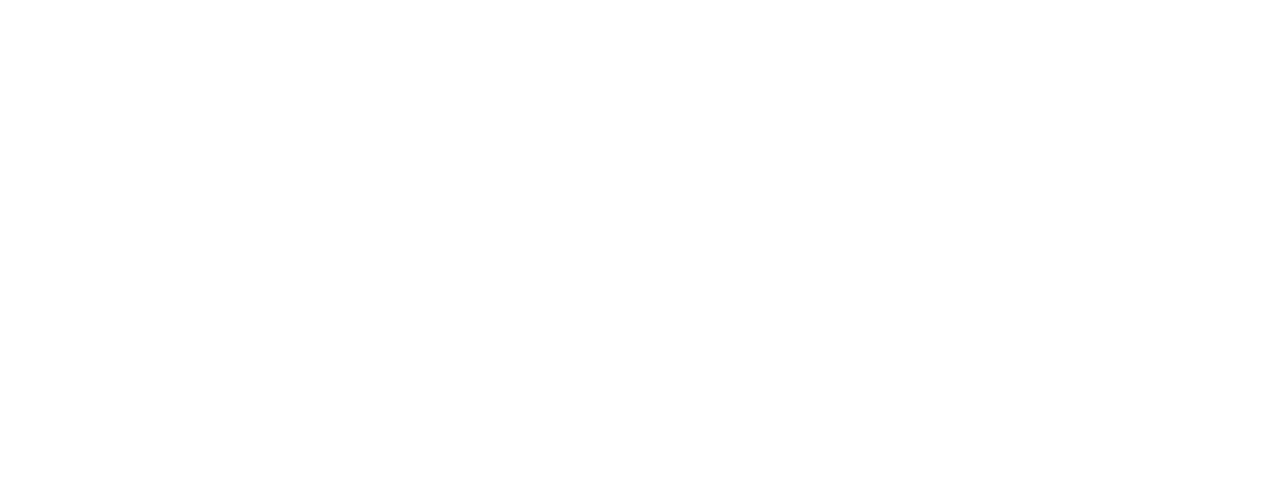
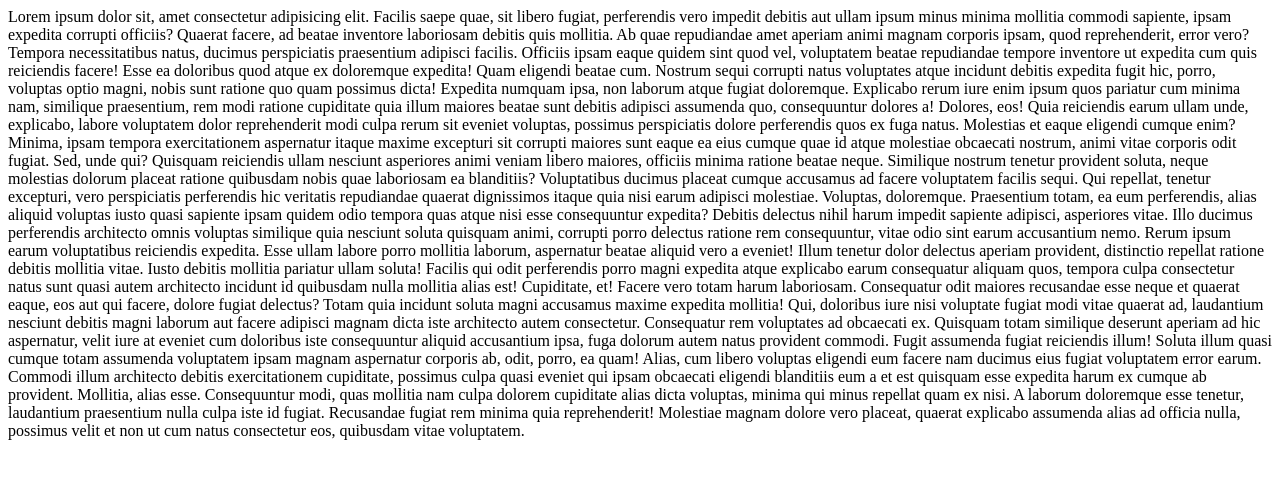
Before and after one commit to brainSellerDev/git-practice, a plain HTML site: page code/index.html in a window 1280 px wide. Drawn offline with Linux system fonts and the light colour scheme.

```diff
--- a/code/index.html
+++ b/code/index.html
@@ -1,12 +1,72 @@
 <!DOCTYPE html>
 <html lang="en">
-<head>
-    <meta charset="UTF-8">
-    <meta http-equiv="X-UA-Compatible" content="IE=edge">
-    <meta name="viewport" content="width=device-width, initial-scale=1.0">
-    <title>Test for Gi</title>
-</head>
-<body>
-
-</body>
+	<head>
+		<meta charset="UTF-8" />
+		<meta http-equiv="X-UA-Compatible" content="IE=edge" />
+		<meta name="viewport" content="width=device-width, initial-scale=1.0" />
+		<title>Test for Gi</title>
+	</head>
+	<body>
+		Lorem ipsum dolor sit, amet consectetur adipisicing elit. Facilis saepe
+		quae, sit libero fugiat, perferendis vero impedit debitis aut ullam ipsum
+		minus minima mollitia commodi sapiente, ipsam expedita corrupti officiis?
+		Quaerat facere, ad beatae inventore laboriosam debitis quis mollitia. Ab
+		quae repudiandae amet aperiam animi magnam corporis ipsam, quod
+		reprehenderit, error vero? Tempora necessitatibus natus, ducimus
+		perspiciatis praesentium adipisci facilis. Officiis ipsam eaque quidem sint
+		quod vel, voluptatem beatae repudiandae tempore inventore ut expedita cum
+		quis reiciendis facere! Esse ea doloribus quod atque ex doloremque expedita!
+		Quam eligendi beatae cum. Nostrum sequi corrupti natus voluptates atque
+		incidunt debitis expedita fugit hic, porro, voluptas optio magni, nobis sunt
+		ratione quo quam possimus dicta! Expedita numquam ipsa, non laborum atque
+		fugiat doloremque. Explicabo rerum iure enim ipsum quos pariatur cum minima
+		nam, similique praesentium, rem modi ratione cupiditate quia illum maiores
+		beatae sunt debitis adipisci assumenda quo, consequuntur dolores a! Dolores,
+		eos! Quia reiciendis earum ullam unde, explicabo, labore voluptatem dolor
+		reprehenderit modi culpa rerum sit eveniet voluptas, possimus perspiciatis
+		dolore perferendis quos ex fuga natus. Molestias et eaque eligendi cumque
+		enim? Minima, ipsam tempora exercitationem aspernatur itaque maxime
+		excepturi sit corrupti maiores sunt eaque ea eius cumque quae id atque
+		molestiae obcaecati nostrum, animi vitae corporis odit fugiat. Sed, unde
+		qui? Quisquam reiciendis ullam nesciunt asperiores animi veniam libero
+		maiores, officiis minima ratione beatae neque. Similique nostrum tenetur
+		provident soluta, neque molestias dolorum placeat ratione quibusdam nobis
+		quae laboriosam ea blanditiis? Voluptatibus ducimus placeat cumque accusamus
+		ad facere voluptatem facilis sequi. Qui repellat, tenetur excepturi, vero
+		perspiciatis perferendis hic veritatis repudiandae quaerat dignissimos
+		itaque quia nisi earum adipisci molestiae. Voluptas, doloremque. Praesentium
+		totam, ea eum perferendis, alias aliquid voluptas iusto quasi sapiente ipsam
+		quidem odio tempora quas atque nisi esse consequuntur expedita? Debitis
+		delectus nihil harum impedit sapiente adipisci, asperiores vitae. Illo
+		ducimus perferendis architecto omnis voluptas similique quia nesciunt soluta
+		quisquam animi, corrupti porro delectus ratione rem consequuntur, vitae odio
+		sint earum accusantium nemo. Rerum ipsum earum voluptatibus reiciendis
+		expedita. Esse ullam labore porro mollitia laborum, aspernatur beatae
+		aliquid vero a eveniet! Illum tenetur dolor delectus aperiam provident,
+		distinctio repellat ratione debitis mollitia vitae. Iusto debitis mollitia
+		pariatur ullam soluta! Facilis qui odit perferendis porro magni expedita
+		atque explicabo earum consequatur aliquam quos, tempora culpa consectetur
+		natus sunt quasi autem architecto incidunt id quibusdam nulla mollitia alias
+		est! Cupiditate, et! Facere vero totam harum laboriosam. Consequatur odit
+		maiores recusandae esse neque et quaerat eaque, eos aut qui facere, dolore
+		fugiat delectus? Totam quia incidunt soluta magni accusamus maxime expedita
+		mollitia! Qui, doloribus iure nisi voluptate fugiat modi vitae quaerat ad,
+		laudantium nesciunt debitis magni laborum aut facere adipisci magnam dicta
+		iste architecto autem consectetur. Consequatur rem voluptates ad obcaecati
+		ex. Quisquam totam similique deserunt aperiam ad hic aspernatur, velit iure
+		at eveniet cum doloribus iste consequuntur aliquid accusantium ipsa, fuga
+		dolorum autem natus provident commodi. Fugit assumenda fugiat reiciendis
+		illum! Soluta illum quasi cumque totam assumenda voluptatem ipsam magnam
+		aspernatur corporis ab, odit, porro, ea quam! Alias, cum libero voluptas
+		eligendi eum facere nam ducimus eius fugiat voluptatem error earum. Commodi
+		illum architecto debitis exercitationem cupiditate, possimus culpa quasi
+		eveniet qui ipsam obcaecati eligendi blanditiis eum a et est quisquam esse
+		expedita harum ex cumque ab provident. Mollitia, alias esse. Consequuntur
+		modi, quas mollitia nam culpa dolorem cupiditate alias dicta voluptas,
+		minima qui minus repellat quam ex nisi. A laborum doloremque esse tenetur,
+		laudantium praesentium nulla culpa iste id fugiat. Recusandae fugiat rem
+		minima quia reprehenderit! Molestiae magnam dolore vero placeat, quaerat
+		explicabo assumenda alias ad officia nulla, possimus velit et non ut cum
+		natus consectetur eos, quibusdam vitae voluptatem.
+	</body>
 </html>
```
